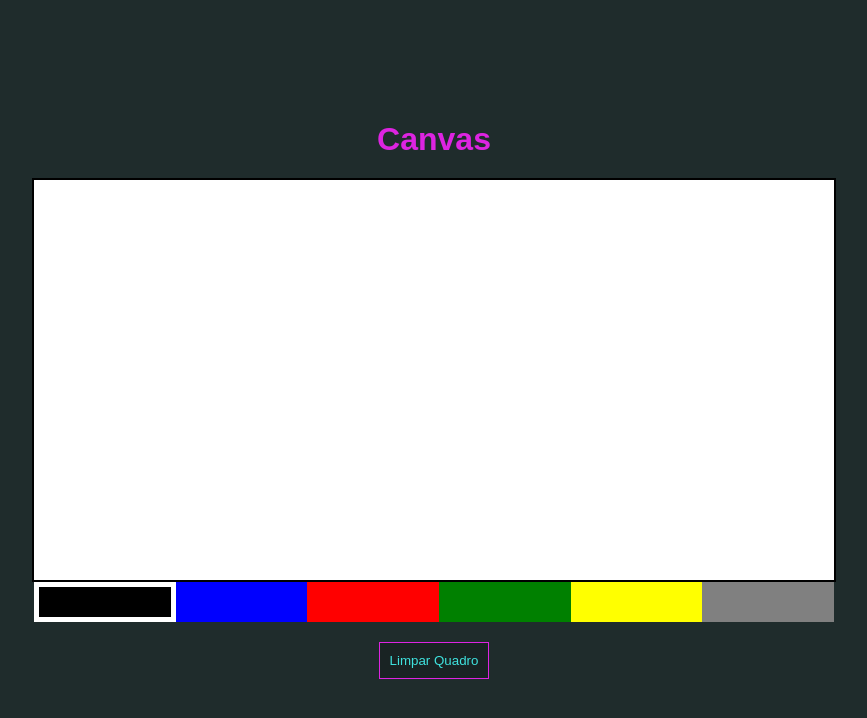
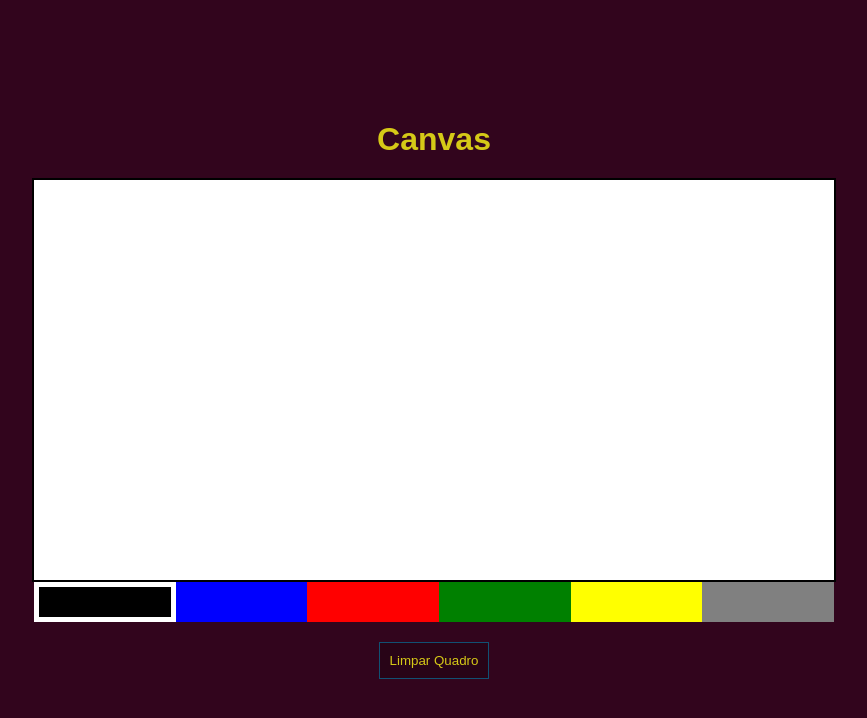
Before and after one commit to EyzRyder/CanvaJS, a plain HTML site: page index.html in a window 1280 px wide. Shown: the whole page, without its empty margins (206-1073 px from the left). Drawn offline with Linux system fonts and the light colour scheme.

Commit message:
1 file modified

```diff
--- a/style.css
+++ b/style.css
@@ -1,3 +1,9 @@
+:root{
+    --darkred: #32051d;
+    --yellow: #d5c917;
+    --blue: #115173;
+}
+
 * {
     margin: 0;
     padding: 0;
@@ -10,12 +16,12 @@ body {
     justify-content: center;
     align-items: center;
     flex-direction: column;
-    background-color: #1f2c2c;
+    background-color: var(--darkred);
     font-family: Arial, Helvetica, sans-serif;
 }
 
 h1 {
-    color: #dd24e1;
+    color: var(--yellow);
     margin-bottom: 20px;
 }
 
@@ -39,9 +45,9 @@ h1 {
 }
 
 .clear {
-    border: 1px solid #dd24e1;
+    border: 1px solid var(--blue);
     background-color: rgba(0, 0, 0, 0.2);
-    color: #3fe2de;
+    color: var(--yellow);
     padding: 10px;
     margin-top: 20px;
     cursor: pointer;
```
